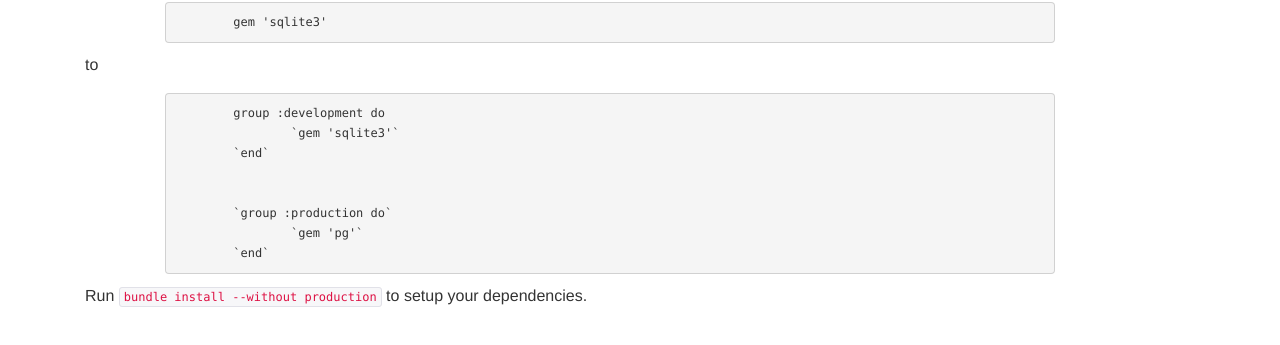
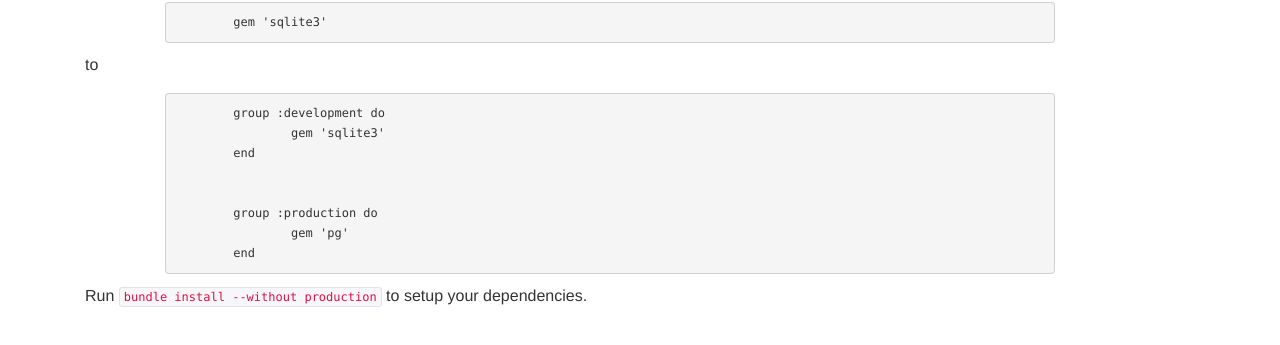
Before and after one commit to railsgirls/guides.railsgirls.com, a Jekyll site: the page built from _posts/2013-05-10-EYDeploy.markdown, in a window 1280 px wide and 900 px high. Shown: the part 379-724 px from the top of the window. Built offline with Jekyll 4.4.1, drawn with Linux system fonts in a browser that asks for light colours; nearby versions of some CDN libraries; Markdown is read by kramdown in place of the engine named in the settings.

Commit message:
formatting change

```diff
--- a/_posts/2013-05-10-EYDeploy.markdown
+++ b/_posts/2013-05-10-EYDeploy.markdown
@@ -19,13 +19,13 @@ You'll need to get your database to work on Engine Yard, which uses a different
 to
 
 		group :development do
-			`gem 'sqlite3'`
-		`end`
+			gem 'sqlite3'
+		end
 
 
-		`group :production do`
-			`gem 'pg'`
-		`end`
+		group :production do
+			gem 'pg'
+		end
 
 
 
```
